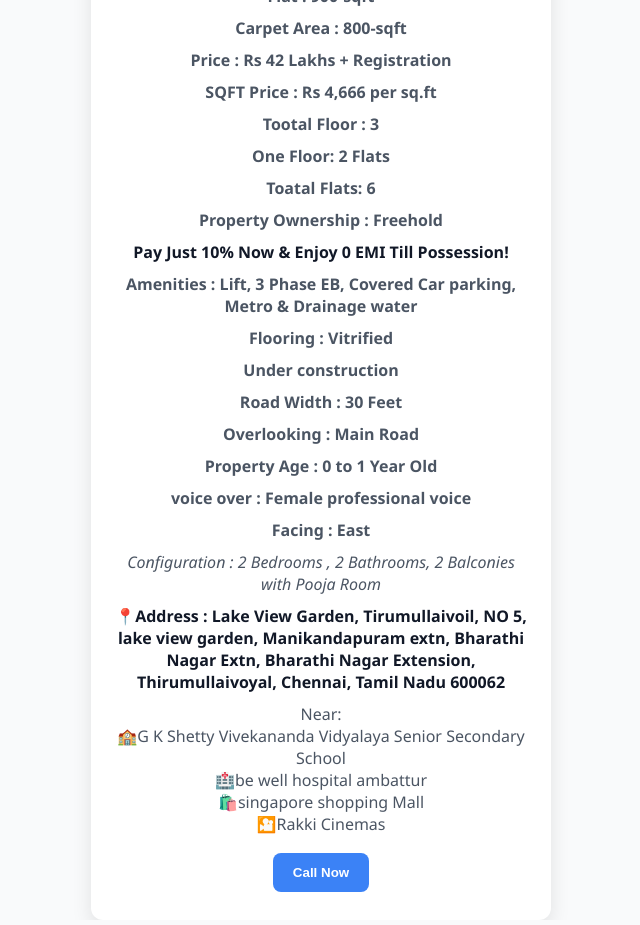
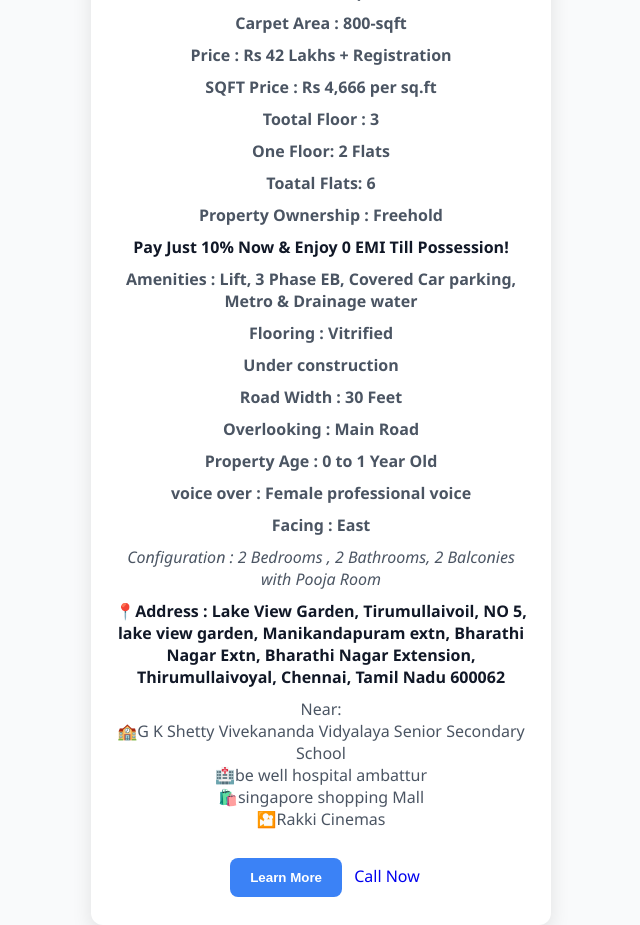
Before and after one commit to SVF-Homes/svf-landing-page, a plain HTML site: page index.html in a window 1280 px wide. Shown: the whole page, without its empty margins (319-959 px from the left). Drawn offline with Linux system fonts and the light colour scheme.

Commit message:
Update index.html

```diff
--- a/index.html
+++ b/index.html
@@ -43,9 +43,10 @@
 🛍️singapore shopping Mall<br>
 🎦Rakki Cinemas
 </p>
-<a href="tel:+919444892265">
-  <button>Call Now</button>
-</a>
+<div class="buttons">
+  <button onclick="learnMore()">Learn More</button>
+  <a href="tel:+919876543210" class="call-button">Call Now</a>
+</div>
 
 
   <script src="script.js"></script>
```
